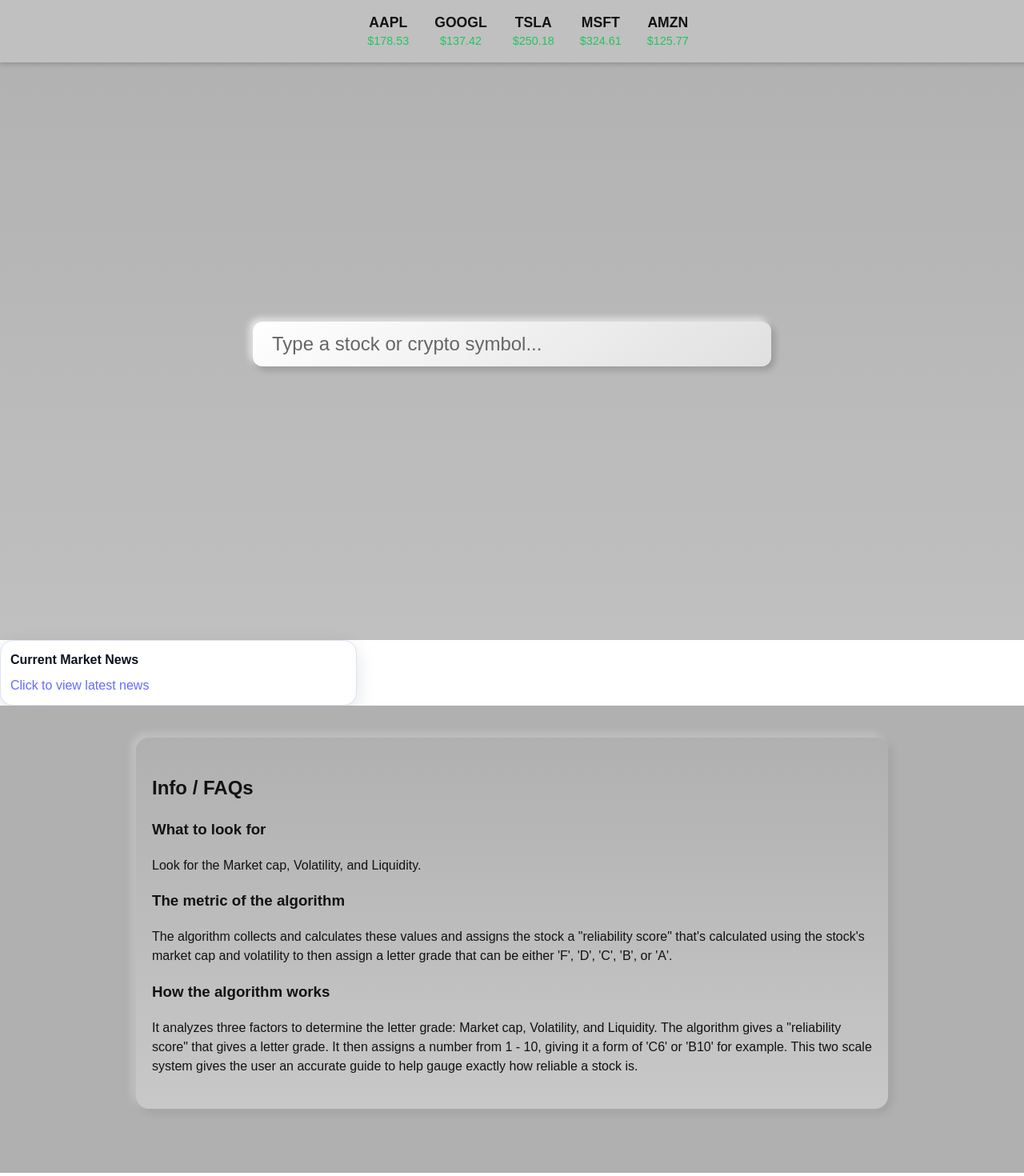
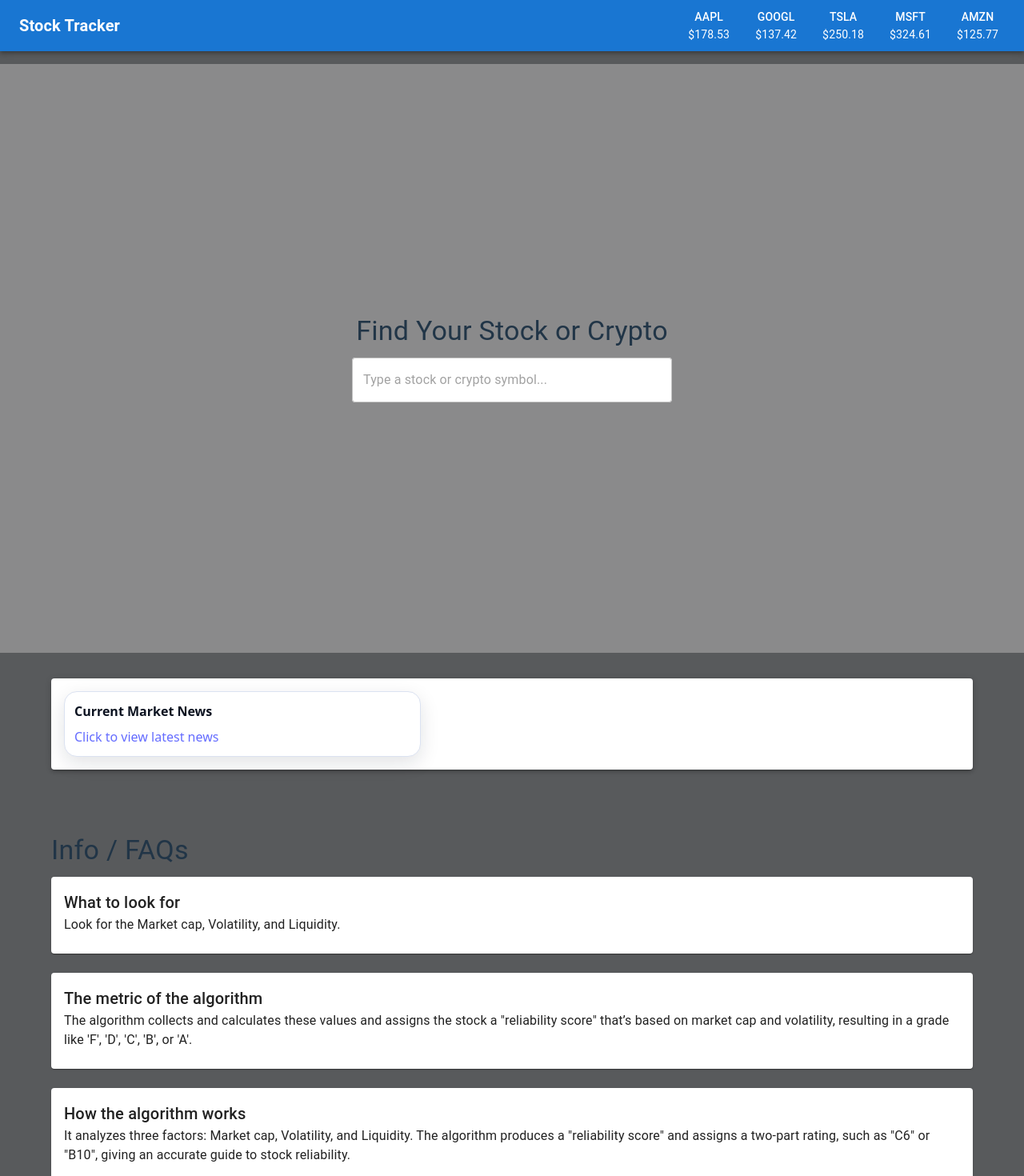
Before and after one commit to HudsonM64/Investment-Crypto-App, a React (Vite) app: page / in a window 1280 px wide. Shown: the top 1470 px of the page at 80% size. Built offline with nearby package versions, Linux system fonts and the light colour scheme.

Commit message:
Updated landing page to use materialsUI.

```diff
--- a/src/App.jsx
+++ b/src/App.jsx
@@ -1,9 +1,21 @@
 import { useState } from "react";
-import "./App.css";
+import {
+  AppBar,
+  Toolbar,
+  Typography,
+  Container,
+  Box,
+  Grid,
+  TextField,
+  Paper,
+  Card,
+  CardContent,
+  Autocomplete,
+} from "@mui/material";
 import Xlist from "./components/Xlist";
 
 function App() {
-  const [search, setSearch] = useState('');
+  const [search, setSearch] = useState("");
 
   const stocks = [
     { symbol: "AAPL", price: 178.53 },
@@ -14,58 +26,120 @@ function App() {
   ];
 
   const scrollToContent = () => {
-    const content = document.querySelector('.content');
-    content.scrollIntoView({ behavior: 'smooth' });
+    const content = document.querySelector(".content");
+    content.scrollIntoView({ behavior: "smooth" });
   };
 
   return (
-    <div className="app-container">
-      {/* Header */}
-      <header className="stock-header">
-        <div className="stock-list">
-          {stocks.map((stock) => (
-            <div key={stock.symbol} className="stock-item">
-              <span className="stock-symbol">{stock.symbol}</span>
-              <span className="stock-price">${stock.price.toFixed(2)}</span>
-              </div>
-          ))}
-        </div>
-      </header>
+    <Box sx={{ bgcolor: "#585a5cff", minHeight: "100vh" }}>
+      {/* ✅ Header */}
+      <AppBar position="static" color="primary" sx={{ mb: 2 }}>
+        <Toolbar sx={{ display: "flex", justifyContent: "space-between" }}>
+          <Typography variant="h6" sx={{ fontWeight: "bold" }}>
+            Stock Tracker
+          </Typography>
+          <Grid container spacing={2} sx={{ width: "auto" }}>
+            {stocks.map((stock) => (
+              <Grid item key={stock.symbol}>
+                <Box
+                  sx={{
+                    display: "flex",
+                    flexDirection: "column",
+                    alignItems: "center",
+                    color: "white",
+                    px: 1,
+                  }}
+                >
+                  <Typography variant="subtitle2">{stock.symbol}</Typography>
+                  <Typography variant="body2">
+                    ${stock.price.toFixed(2)}
+                  </Typography>
+                </Box>
+              </Grid>
+            ))}
+          </Grid>
+        </Toolbar>
+      </AppBar>
 
-      {/* Hero section with centered search bar and widget */}
-      <section className="hero">
-        <div className="hero-content">
-          <input
-            type="text"
-            placeholder="Type a stock or crypto symbol..."
-            value={search}
-            onChange={(e) => setSearch(e.target.value)}
-            className="search-bar"
-          />
-        </div>
-      </section>
+      {/* ✅ Hero Section with Search */}
+      <Box
+        sx={{
+          py: 6,
+          display: "flex",
+          flexDirection: "column",
+          alignItems: "center",
+          textAlign: "center",
+          justifyContent:"center",
+          bgcolor: "#8a8a8bff",
+          height: "80vh"
+        }}
+      >
+        <Typography variant="h4" gutterBottom>
+          Find Your Stock or Crypto
+        </Typography>
 
-      <div className="xlist-container">
-            <Xlist theme="light" listId="1977888287458045976" />
-          </div>
+        <Autocomplete
+          freeSolo
+          options={stocks.map((s) => s.symbol)}
+          value={search}
+          onInputChange={(event, newValue) => setSearch(newValue)} // update search state
+          sx={{ width: "80%", maxWidth: 400, bgcolor: "white", borderRadius: 1 }}
+          renderInput={(params) => (
+            <TextField
+              {...params}
+              variant="outlined"
+              placeholder="Type a stock or crypto symbol..."
+              />
+          )}
+        />
+      </Box>
 
-      {/* Scrollable content below */}
-      <main className="content">
-        <section className="faqs">
-          <h2>Info / FAQs</h2>
-          <h3>What to look for</h3>
-          <p>Look for the Market cap, Volatility, and Liquidity.</p>
-          <h3>The metric of the algorithm</h3>
-          <p>The algorithm collects and calculates these values and assigns the stock a "reliability score" that's calculated
-          using the stock's market cap and volatility to then assign a letter grade that can be either 'F', 'D', 'C', 'B', or 'A'.</p>
-          <h3>How the algorithm works</h3>
-          <p>It analyzes three factors to determine the letter grade: Market cap, Volatility, and Liquidity.
-          The algorithm gives a "reliability score" that gives a letter grade. It then assigns a number from 1 - 10, giving it a form of 'C6' or 'B10' for example.
-          This two scale system gives the user an accurate guide to help gauge exactly how reliable a stock is.
-          </p>
-        </section>
-      </main>
-    </div>
+      {/* ✅ Widget (Xlist) */}
+      <Container sx={{ my: 4 }}>
+        <Paper elevation={3} sx={{ p: 2 }}>
+          <Xlist theme="light" listId="1977888287458045976" />
+        </Paper>
+      </Container>
+
+      {/* ✅ Info / FAQ Section */}
+      <Container className="content" sx={{ py: 6 }}>
+        <Typography variant="h4" gutterBottom>
+          Info / FAQs
+        </Typography>
+
+        <Card sx={{ mb: 3 }}>
+          <CardContent>
+            <Typography variant="h6">What to look for</Typography>
+            <Typography variant="body1">
+              Look for the Market cap, Volatility, and Liquidity.
+            </Typography>
+          </CardContent>
+        </Card>
+
+        <Card sx={{ mb: 3 }}>
+          <CardContent>
+            <Typography variant="h6">The metric of the algorithm</Typography>
+            <Typography variant="body1">
+              The algorithm collects and calculates these values and assigns the
+              stock a "reliability score" that’s based on market cap and
+              volatility, resulting in a grade like 'F', 'D', 'C', 'B', or 'A'.
+            </Typography>
+          </CardContent>
+        </Card>
+
+        <Card>
+          <CardContent>
+            <Typography variant="h6">How the algorithm works</Typography>
+            <Typography variant="body1">
+              It analyzes three factors: Market cap, Volatility, and Liquidity.
+              The algorithm produces a "reliability score" and assigns a
+              two-part rating, such as "C6" or "B10", giving an accurate guide to
+              stock reliability.
+            </Typography>
+          </CardContent>
+        </Card>
+      </Container>
+    </Box>
   );
 }
 
```
